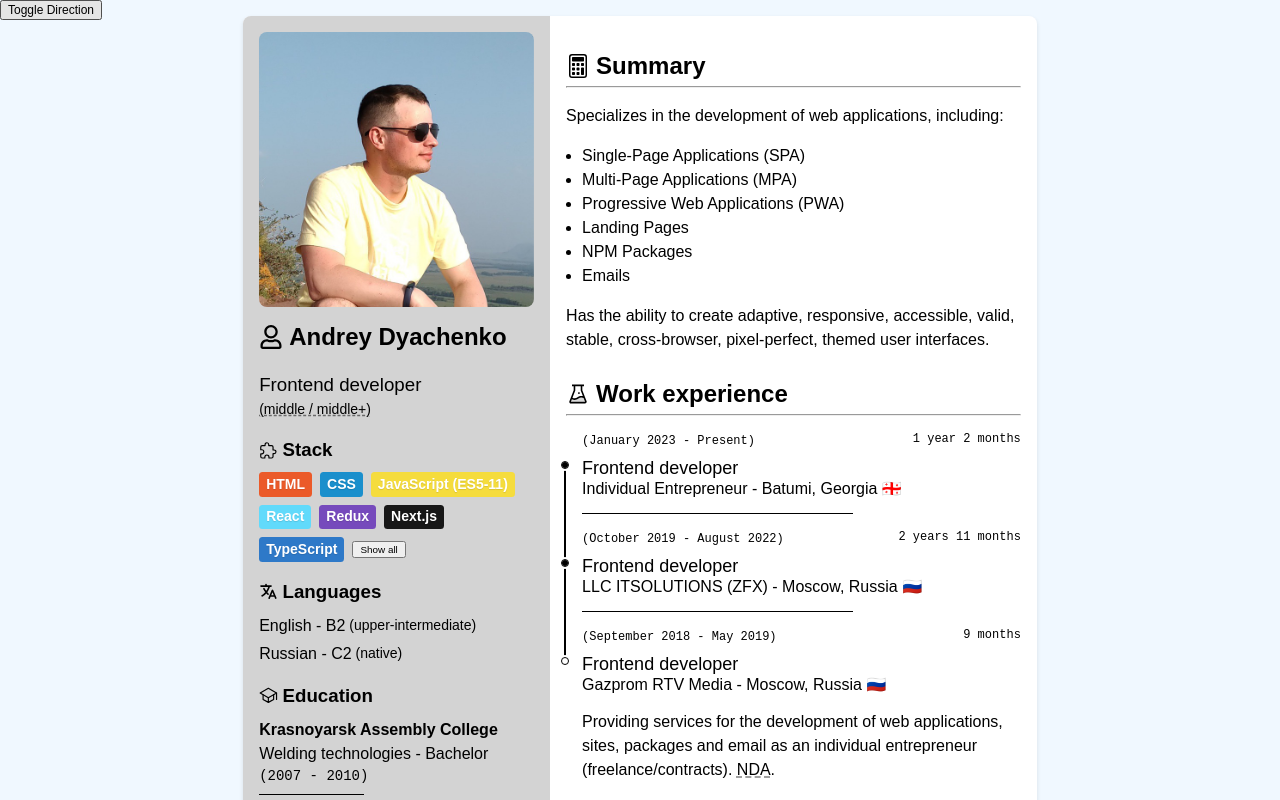
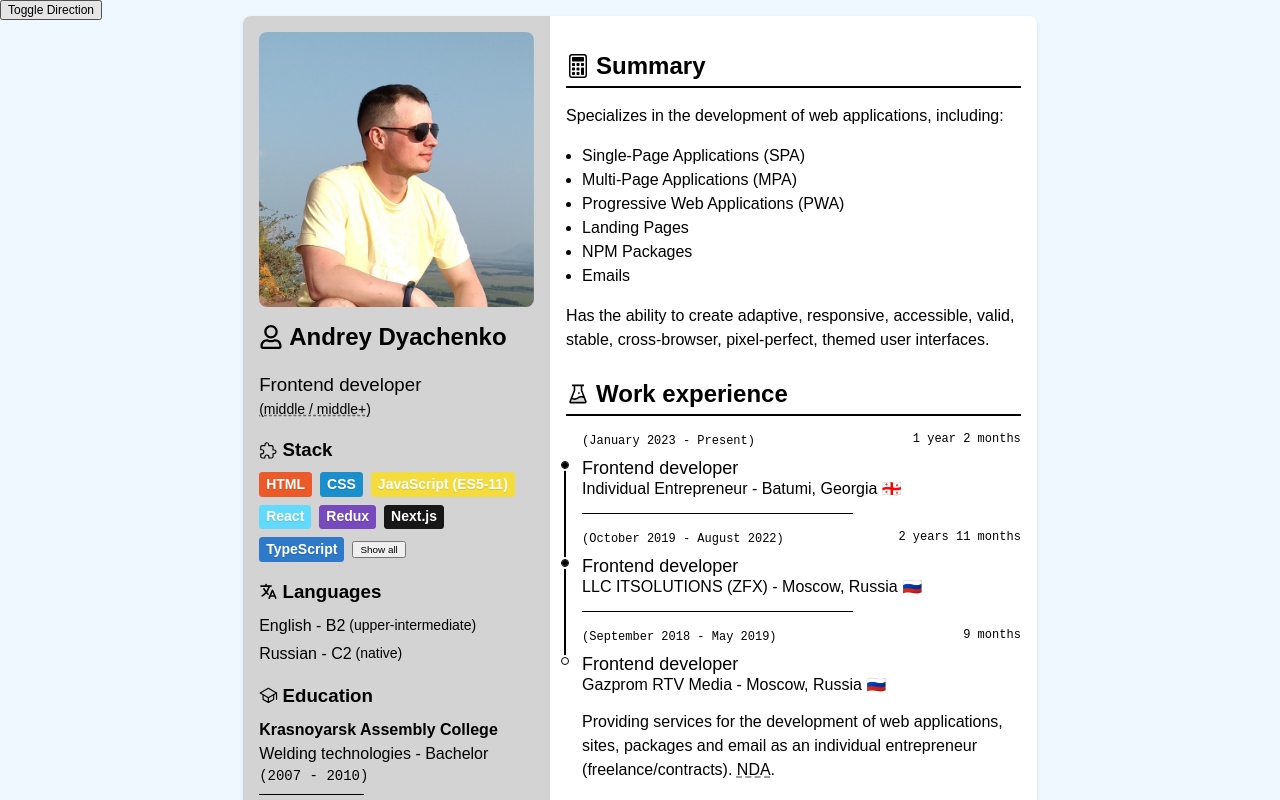
Before and after one commit to Andrew-Dyachenko/cv, a Next.js app: page / in a window 1280 px wide. Shown: the top 800 px of the page. Built offline with nearby package versions, Linux system fonts and the light colour scheme; a web font is replaced by a local one.

Commit message:
feat(main): hr styles added

```diff
--- a/src/components/Main/Main.module.scss
+++ b/src/components/Main/Main.module.scss
@@ -1,3 +1,4 @@
+@use "sass:math";
 @use '../../styles/conf';
 @use '../../styles/conf/fibonacci';
 
@@ -25,37 +26,8 @@
 
 	&__hr {
 		margin-block: 0.125rem 1rem;
+		border-width: 0 0 2px;
+		border-style: solid;
+		border-color: #000;
 	}
-
-	// &__body {
-
-	// }
-	// $-experience: &;
-
-	// &__details {
-	// 	&[open] {
-	// 		#{$-experience} {
-	// 			&__info {
-	// 				overflow: hidden;
-	// 				max-height: 1000px;
-	// 				transition: max-height 1s ease-in-out;
-	// 			}
-	// 		}
-	// 	}
-	// }
-
-	// &__summary {
-	// 	display: flex;
-	// 	flex-direction: column;
-	// }
-
-	// &__info {
-	// 	transition: max-height 1s ease-in-out;
-	// 	max-height: 0;
-	// 	overflow: hidden;
-	// }
-
-	// &__diff {
-	// 	font-weight: 400;
-	// }
 }
```
